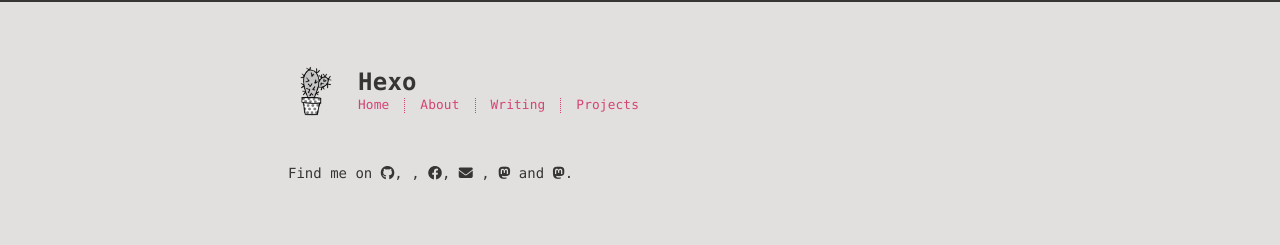
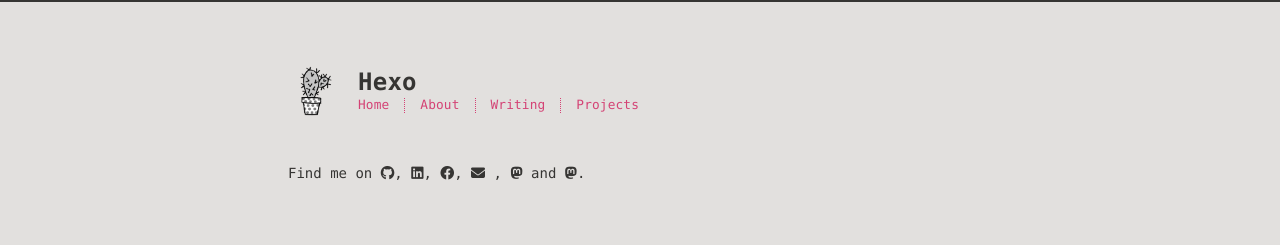
Before and after one commit to yujie1098/yujie1098.github.io, a plain HTML site: page index.html in a window 1280 px wide. Shown: the top 245 px of the page. Drawn offline with nearby package versions, Linux system fonts and the light colour scheme.

Commit message:
Site updated: 2024-02-23 21:17:15

```diff
--- a/index.html
+++ b/index.html
@@ -106,8 +106,8 @@
 
 
 
-          <a class="icon u-url" target="_blank" rel="noopener me" href="/www.linkedin.com/in/yujie-zhao-57854a255" aria-label="linkdin" title="linkdin">
-            <i class="fa-brands fa-linkdin"></i><!--
+          <a class="icon u-url" target="_blank" rel="noopener me" href="/www.linkedin.com/in/yujie-zhao-57854a255" aria-label="linkedin" title="linkedin">
+            <i class="fa-brands fa-linkedin"></i><!--
       ---></a><!--
     ---><!--
     --->,
@@ -124,7 +124,7 @@
 
 
 
-          <a class="icon u-email" target="_blank" rel="noopener" href="yz1098@georgetown.edu" aria-label="mail" title="mail">
+          <a class="icon u-email" target="_blank" rel="noopener" href="mailto:yz1098@georgetown.edu" aria-label="mail" title="mail">
             <i class="fa-solid fa-envelope"></i><!--
       ---></a>
         <!--
```
